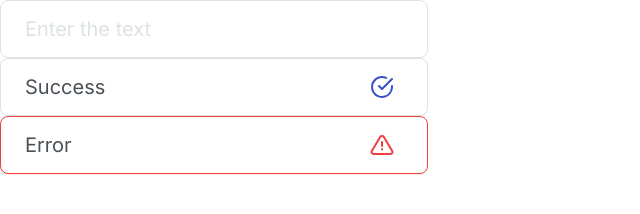
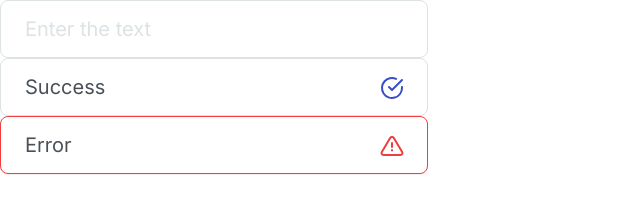
Before and after one commit to js-tasks-ru/htmlcss-20220414_roman645, a website: page 07-lection5/04-input/index.html in a window 1280 px wide. Shown: the full height of the page, 0-640 px from the left. Drawn offline with Linux system fonts and the light colour scheme.

Commit message:
input_solution

```diff
--- a/07-lection5/04-input/index.html
+++ b/07-lection5/04-input/index.html
@@ -5,29 +5,31 @@
         <link rel="stylesheet" href="./input.css">
     </head>
     <body>
-        <label class="input">
+        <label class="container">
+          <div class="input">
             <input class="input__field" type="text" placeholder="Enter the text">
-        </label>
+          </div>
 
-        <label class="input">
-            <input class="input__field input__field_success" type="text" placeholder="Success">
-            <span class="input__icon_success">
+          <div class="input">
+             <input class="input__field input__field_success" type="text" placeholder="Success">
+              <span class="input__icon">
                 <svg width="24" height="24" viewBox="0 0 24 24" fill="none" xmlns="http://www.w3.org/2000/svg">
                     <path d="M22 11.08V12C21.9988 14.1564 21.3005 16.2547 20.0093 17.9818C18.7182 19.709 16.9033 20.9725 14.8354 21.5839C12.7674 22.1953 10.5573 22.1219 8.53447 21.3746C6.51168 20.6273 4.78465 19.2461 3.61096 17.4371C2.43727 15.628 1.87979 13.4881 2.02168 11.3363C2.16356 9.18457 2.99721 7.13633 4.39828 5.49707C5.79935 3.85782 7.69279 2.71538 9.79619 2.24015C11.8996 1.76491 14.1003 1.98234 16.07 2.86" stroke="#374FC7" stroke-width="2" stroke-linecap="round" stroke-linejoin="round"/>
                     <path d="M22 4L12 14.01L9 11.01" stroke="#374FC7" stroke-width="2" stroke-linecap="round" stroke-linejoin="round"/>
                     </svg>
-            </span>
-        </label>
+              </span>
+          </div>
 
-        <label class="input">
-            <input class="input__field input__field_invalid" type="text" placeholder="Error">
-            <span class="input__icon_error">
-                <svg width="24" height="24" viewBox="0 0 24 24" fill="none" xmlns="http://www.w3.org/2000/svg">
+          <div class="input">
+              <input class="input__field input__field_invalid" type="text" placeholder="Error">
+               <span class="input__icon">
+                 <svg width="24" height="24" viewBox="0 0 24 24" fill="none" xmlns="http://www.w3.org/2000/svg">
                     <path d="M10.29 3.86001L1.82 18C1.64537 18.3024 1.55296 18.6453 1.55199 18.9945C1.55101 19.3437 1.64149 19.6871 1.81442 19.9905C1.98736 20.2939 2.23672 20.5468 2.53771 20.7239C2.83869 20.901 3.1808 20.9962 3.53 21H20.47C20.8192 20.9962 21.1613 20.901 21.4623 20.7239C21.7633 20.5468 22.0126 20.2939 22.1856 19.9905C22.3585 19.6871 22.449 19.3437 22.448 18.9945C22.447 18.6453 22.3546 18.3024 22.18 18L13.71 3.86001C13.5317 3.56611 13.2807 3.32313 12.9812 3.15449C12.6817 2.98585 12.3437 2.89726 12 2.89726C11.6563 2.89726 11.3183 2.98585 11.0188 3.15449C10.7193 3.32313 10.4683 3.56611 10.29 3.86001V3.86001Z" stroke="#F03D3E" stroke-width="2" stroke-linecap="round" stroke-linejoin="round"/>
                     <path d="M12 9V13" stroke="#F03D3E" stroke-width="2" stroke-linecap="round" stroke-linejoin="round"/>
                     <path d="M12 16V16.5" stroke="#F03D3E" stroke-width="2" stroke-linecap="round" stroke-linejoin="round"/>
                     </svg>
-            </span>
+               </span>
+          </div>
         </label>
     </body>
 </html>
--- a/07-lection5/04-input/input.css
+++ b/07-lection5/04-input/input.css
@@ -18,21 +18,13 @@ box-shadow: 0px 1px 1px rgba(240, 61, 62, 0.1);
 border-radius: 8px;
 }
 
-.input__field_invalid::-webkit-input-placeholder {
-color: var(--grey-4);
-}
-
-.input__field_success::-webkit-input-placeholder {
-color: var(--grey-4);
-}
-
 .input__field:focus {
 outline: none;
 border: 1px solid var(--blue-1);
 box-shadow: 0px 1px 1px rgba(51, 154, 240, 0.1);
 }
 
-::-webkit-input-placeholder {
+.input__field::-webkit-input-placeholder {
 font-family: 'Inter';
 font-style: normal;
 font-weight: 400;
@@ -41,18 +33,20 @@ line-height: 26px;
 color: var(--grey-2);
 }
 
-.input__icon_success {
-position: absolute;
-left: 370px;
-top: 75px;
+.input__field_success::-webkit-input-placeholder {
+color: var(--grey-4);
 }
 
-.input__icon_error {
-position: absolute;
-left: 370px;
-top: 133px;
+.input__field_invalid::-webkit-input-placeholder {
+color: var(--grey-4);
+}
+
+.input__icon {
+position: relative;
+right: 48px;
+top: 18px;
 }
 
 .input {
-display: block;
+display: flex;
 }
```
